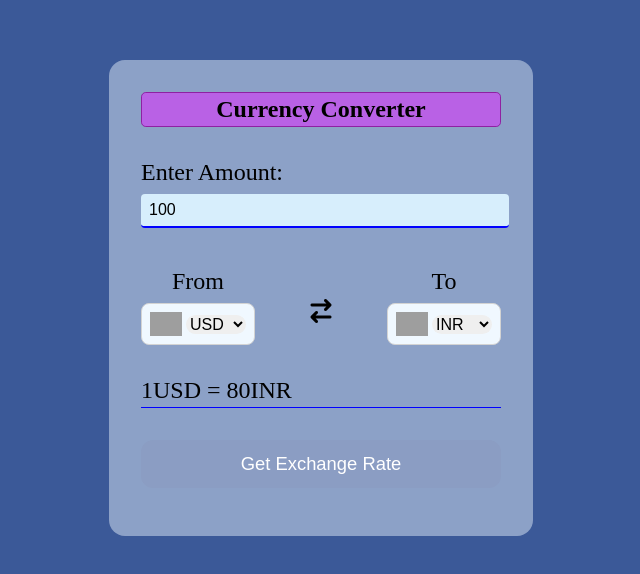
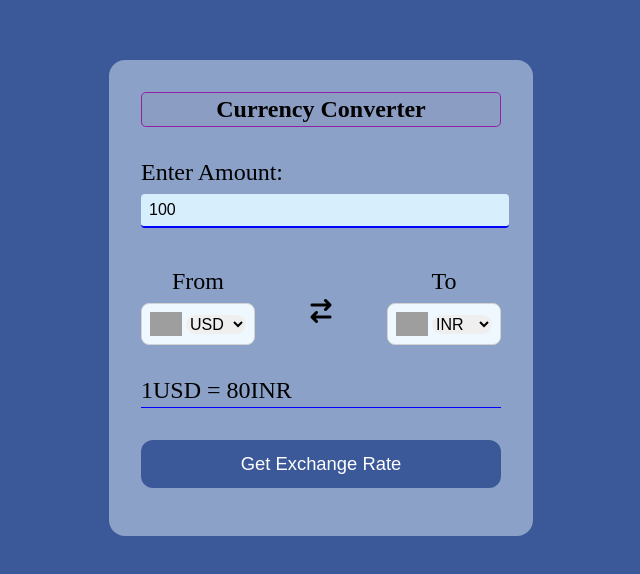
Before and after one commit to ADITYAJVM22/Currency-Converter, a plain HTML site: page index.html in a window 1280 px wide. Shown: the part 102-676 px from the top of the page, without its empty margins (319-959 px from the left). Drawn offline with Linux system fonts and the light colour scheme; no server answers; grey boxes are pictures that could not be loaded.

Commit message:
Update style.css

```diff
--- a/style.css
+++ b/style.css
@@ -14,7 +14,7 @@ h2{
     /* text-decoration: underline; */
     border: 1px solid rgb(143, 33, 162);
     border-radius: 0.3rem;
-    background-color: #c650eec5;
+    background-color: #8b9dc3;
     padding: 0.2rem;
     font-size: 1.5rem;
 }
@@ -93,7 +93,7 @@ border-bottom: 1px solid blue;
 
 form button {
     height: 3rem;
-    background-color:#8b9dc3;
+    background-color:#3b5998;
     color: #ffffff;
     font-size: 1.15rem;
     cursor: pointer;
```
